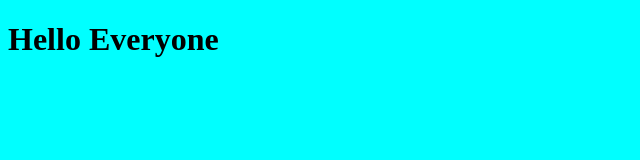
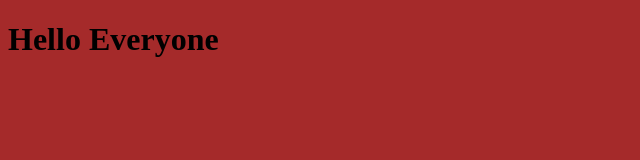
Before and after one commit to Vaniarumugam17/netlifydemo, a plain HTML site: page index.html in a window 1280 px wide. Shown: the whole page, without its empty margins (0-640 px from the left). Drawn offline with Linux system fonts and the light colour scheme.

Commit message:
newupdate

```diff
--- a/css/style.css
+++ b/css/style.css
@@ -1,3 +1,4 @@
 body {
-  background-color: aqua;
+  background-color: blueviolet;
+  background-color: brown;
 }
```
